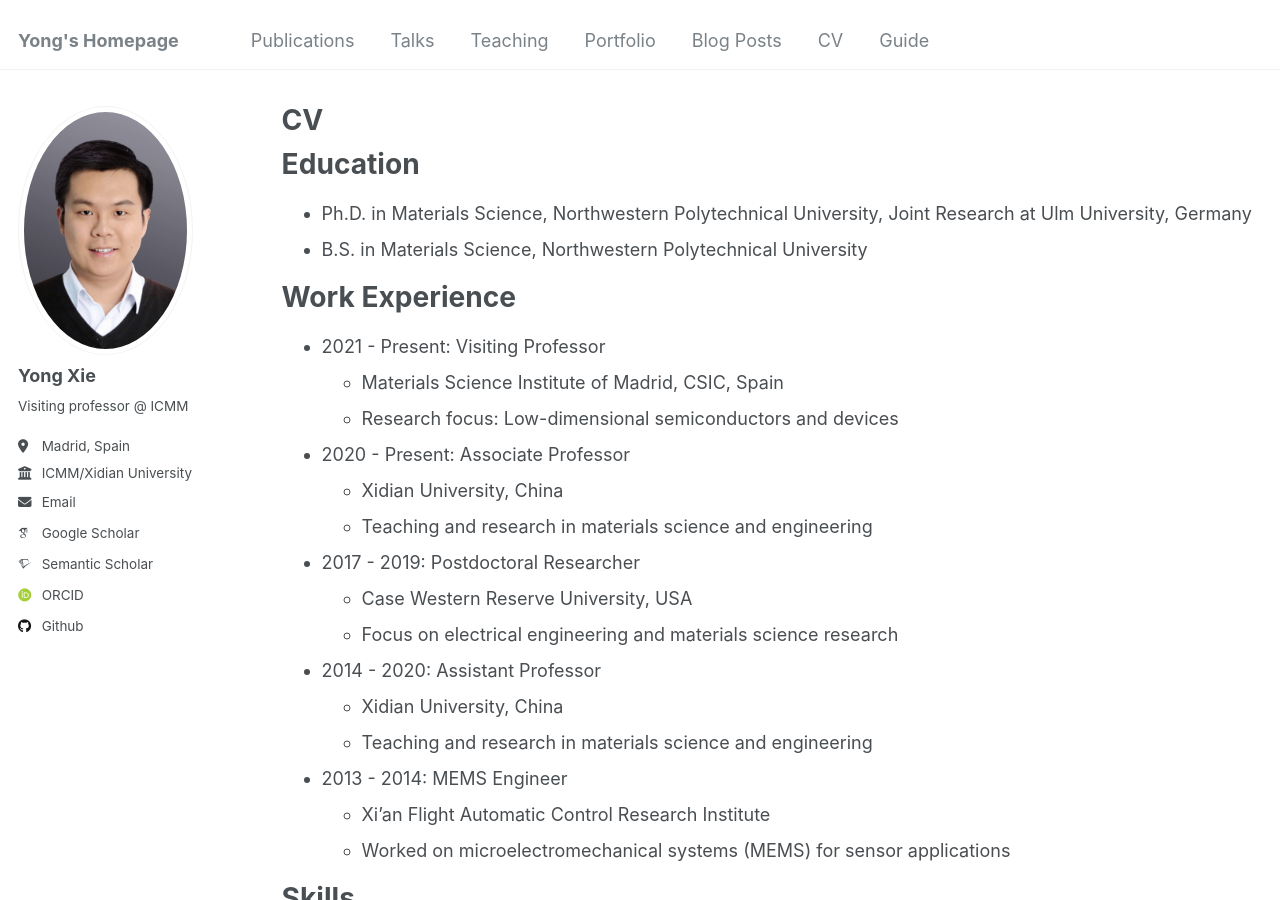
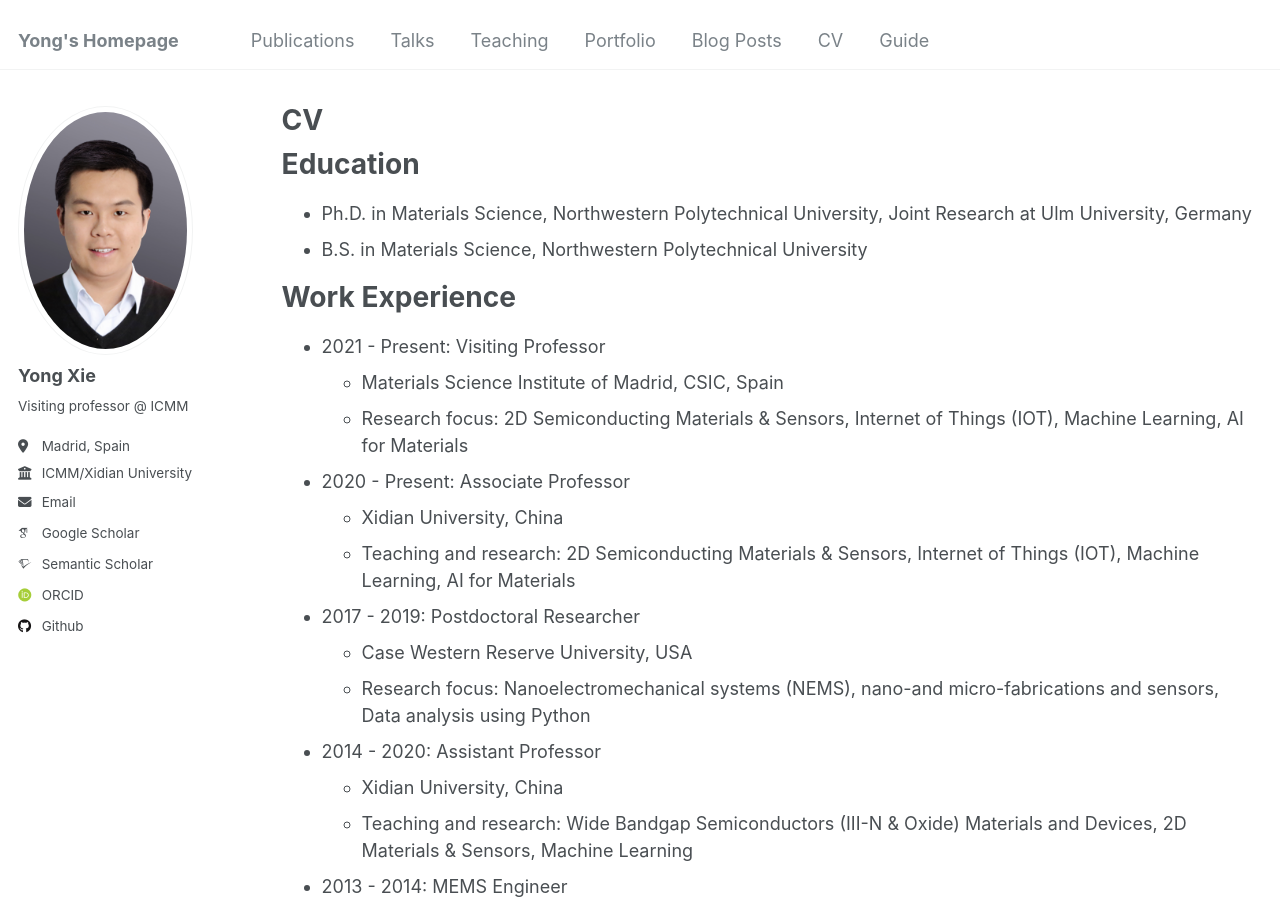
Before and after one commit to YongXie-ICMM/yongxie-icmm.github.io, a Jekyll site: the page built from _pages/cv.md, in a window 1280 px wide and 900 px high. Built offline with Jekyll 4.4.1, drawn with Linux system fonts in a browser that asks for light colours; some web fonts are replaced.

Commit message:
Update CV in _pages

```diff
--- a/_pages/cv.md
+++ b/_pages/cv.md
@@ -18,19 +18,19 @@ Work Experience
 ======
 * 2021 - Present: Visiting Professor
   * Materials Science Institute of Madrid, CSIC, Spain
-  * Research focus: Low-dimensional semiconductors and devices
+  * Research focus: 2D Semiconducting Materials & Sensors, Internet of Things (IOT), Machine Learning, AI for Materials
 
 * 2020 - Present: Associate Professor
   * Xidian University, China
-  * Teaching and research in materials science and engineering
+  * Teaching and research: 2D Semiconducting Materials & Sensors, Internet of Things (IOT), Machine Learning, AI for Materials
 
 * 2017 - 2019: Postdoctoral Researcher
   * Case Western Reserve University, USA
-  * Focus on electrical engineering and materials science research
+  * Research focus: Nanoelectromechanical systems (NEMS), nano-and micro-fabrications and sensors, Data analysis using Python
 
 * 2014 - 2020: Assistant Professor
   * Xidian University, China
-  * Teaching and research in materials science and engineering
+  * Teaching and research: Wide Bandgap Semiconductors (III-N & Oxide) Materials and Devices, 2D Materials & Sensors, Machine Learning
 
 * 2013 - 2014: MEMS Engineer
   * Xi'an Flight Automatic Control Research Institute
```
